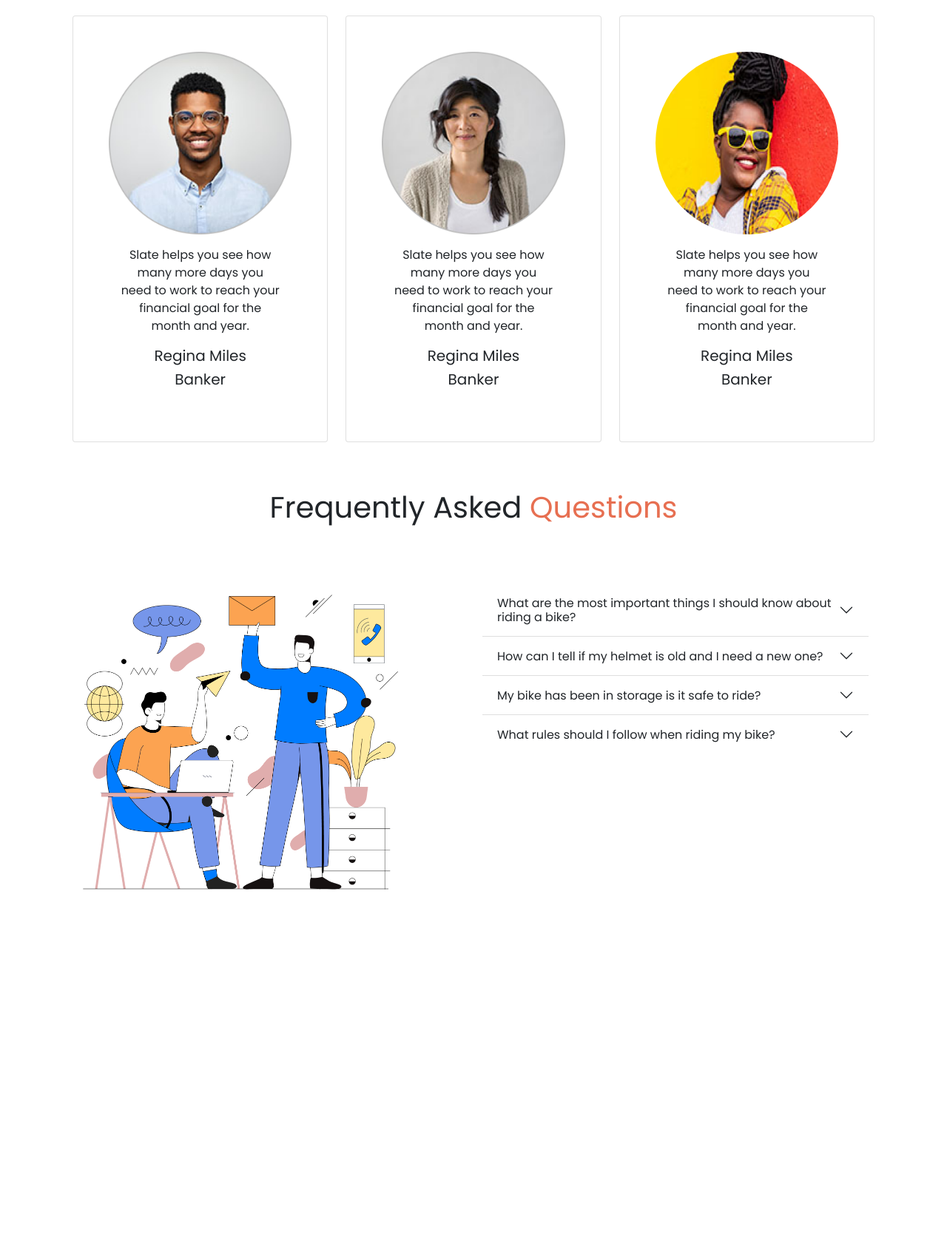
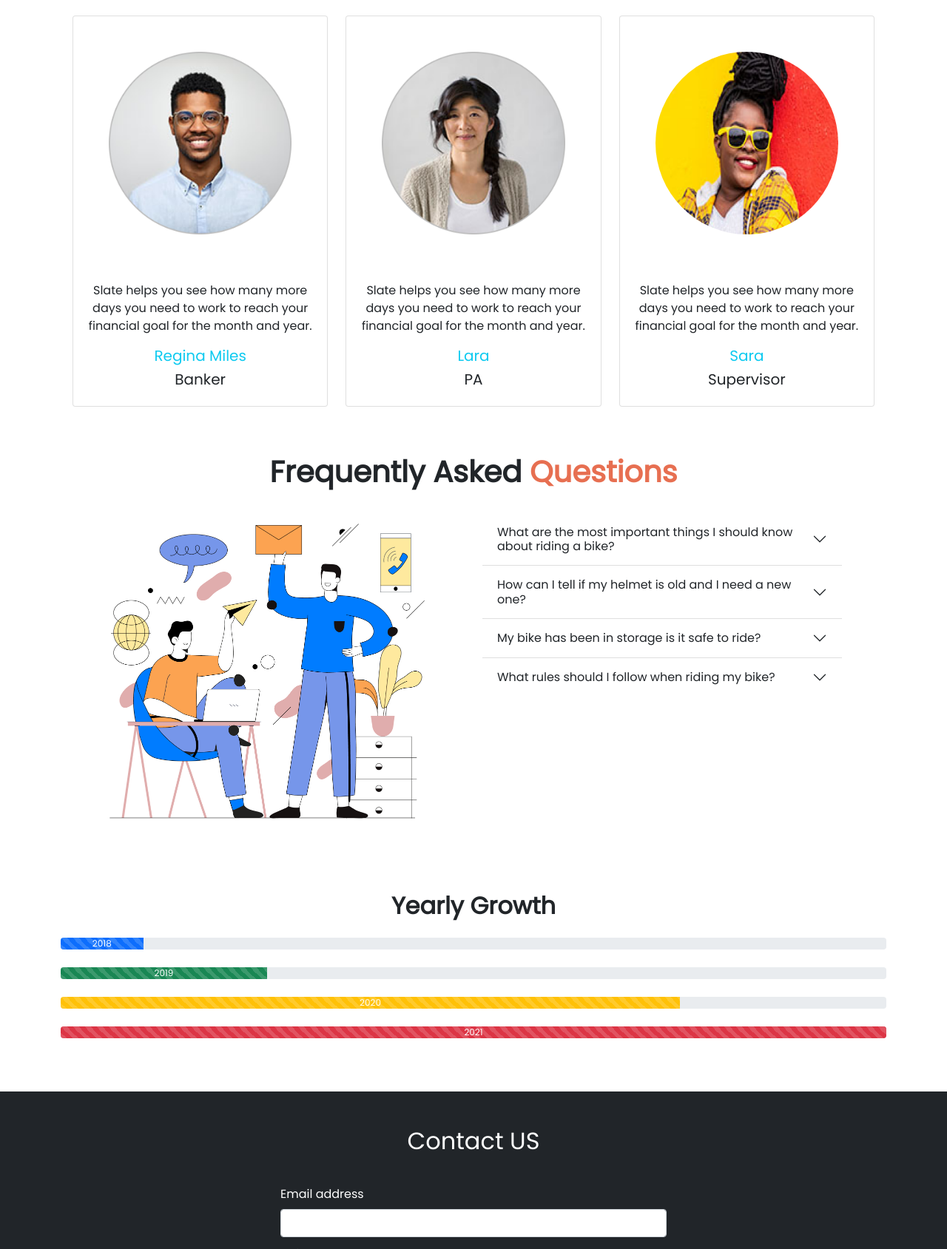
Before and after one commit to shofol1/honda-cbr, a plain HTML site: page index.html in a window 1280 px wide. Shown: the part 1111-2800 px from the top of the page at 74% size. Before the commit the page ends 2349 px from the top, so only its background shows below. Drawn offline with nearby package versions, Linux system fonts and the light colour scheme.

Commit message:
final-one

```diff
--- a/index.html
+++ b/index.html
@@ -58,7 +58,7 @@
         <!-- Features bikes -->
         <section class="container pt-5">
             <div class="text-center">
-                <h1>Fetured Bikes 2021</h1>
+                <h1 class="fw-bold">Fetured Bikes 2021</h1>
                 <h6 class="text-span">Best bike collection</h6>
                 <hr class=" mx-auto">
             </div>
@@ -78,36 +78,36 @@
         </section>
         <!-- Happy clients -->
         <section class="container">
-            <h1 class="text-center p-5">Happy <span class="text-span">Clients says</span></h1>
+            <h1 class="text-center p-5 fw-bold">Happy <span class="text-span">Clients says</span></h1>
             <div class="row row-cols-1 row-cols-md-2 row-cols-lg-3 g-4 p-3">
                 <div class="col">
-                    <div class="card p-5 ">
-                        <img src="images/user-1.png" class="card-img-top" width="149" alt="...">
+                    <div class="card ">
+                        <img src="images/user-1.png" class="card-img-top p-5" width="149" alt="...">
                         <div class="card-body text-center">
                             <p class="card-text">Slate helps you see how many more days you need to work to reach your financial goal for the month and year.</p>
-                            <h5 class="card-title">Regina Miles</h5>
+                            <h5 class="card-title text-info">Regina Miles</h5>
                             <h5 class="card-title">Banker</h5>
 
                         </div>
                     </div>
                 </div>
                 <div class="col">
-                    <div class="card p-5">
-                        <img src="images/user-2.png" class="card-img-top" width="149" alt="...">
+                    <div class="card">
+                        <img src="images/user-2.png" class="card-img-top p-5" width="149" alt="...">
                         <div class="card-body text-center">
                             <p class="card-text">Slate helps you see how many more days you need to work to reach your financial goal for the month and year.</p>
-                            <h5 class="card-title">Regina Miles</h5>
-                            <h5 class="card-title">Banker</h5>
+                            <h5 class="card-title text-info text-bold">Lara</h5>
+                            <h5 class="card-title">PA</h5>
                         </div>
                     </div>
                 </div>
                 <div class="col">
-                    <div class="card p-5">
-                        <img src="images/user-3.jpg" class="card-img-top rounded-circle w-100" width="149" alt="...">
+                    <div class="card ">
+                        <img src="images/user-3.jpg" class="card-img-top rounded-circle p-5" width="149" alt="...">
                         <div class="card-body text-center">
                             <p class="card-text">Slate helps you see how many more days you need to work to reach your financial goal for the month and year.</p>
-                            <h5 class="card-title">Regina Miles</h5>
-                            <h5 class="card-title">Banker</h5>
+                            <h5 class="card-title text-info text-bold">Sara</h5>
+                            <h5 class="card-title">Supervisor</h5>
                         </div>
                     </div>
                 </div>
@@ -115,8 +115,8 @@
             </div>
         </section>
         <!-- Frequently asked question sectoion-->
-        <section class="container">
-            <h1 class="text-center p-5">Frequently Asked <span class="text-span">Questions</span></h1>
+        <section class="container p-5">
+            <h1 class="text-center fw-bold ">Frequently Asked <span class="text-span">Questions</span></h1>
             <div class="row p-4">
                 <div class="col-md-6 col-12">
                     <img src="images/faq.png" alt="" width="432" class="img-fluid">
@@ -174,6 +174,36 @@
                 </div>
             </div>
         </section>
+        <!-- Progress bar section -->
+        <section class="">
+            <div class="container pb-5">
+                <h2 class="text-center p-3 fw-bold">Yearly Growth</h2>
+                <div class="progress">
+                    <div class="progress-bar progress-bar-striped" role="progressbar" style="width: 10%" aria-valuenow="10" aria-valuemin="0" aria-valuemax="100">2018</div>
+                </div><br>
+                <div class="progress">
+                    <div class="progress-bar progress-bar-striped bg-success" role="progressbar" style="width: 25%" aria-valuenow="25" aria-valuemin="0" aria-valuemax="100">2019</div>
+                </div><br>
+                <div class="progress">
+                    <div class="progress-bar progress-bar-striped bg-warning " role="progressbar" style="width: 75%" aria-valuenow="75" aria-valuemin="0" aria-valuemax="100">2020</div>
+                </div><br>
+                <div class="progress">
+                    <div class="progress-bar progress-bar-striped bg-danger" role="progressbar" style="width: 100%" aria-valuenow="100" aria-valuemin="0" aria-valuemax="100">2021</div>
+                </div><br>
+            </div>
+        </section>
+        <!-- Newsletter section -->
+        <section class=" bg-dark">
+            <form class="container text-white p-5">
+                <h2 class="text-center">Contact US</h2>
+                <div class="mb-3 w-50 mx-auto pt-4">
+                    <label for="exampleInputEmail1" class="form-label pt-2">Email address</label>
+                    <input type="email" class="form-control" id="exampleInputEmail1" aria-describedby="emailHelp">
+                    <div id="emailHelp" class="form-text pb-3 pt-2">We'll never share your email with anyone else.</div>
+                    <button type="submit" class="btn-my ">Submit</button>
+                </div>
+            </form>
+        </section>
     </main>
     <!-- start footer  -->
     <footer>
```
